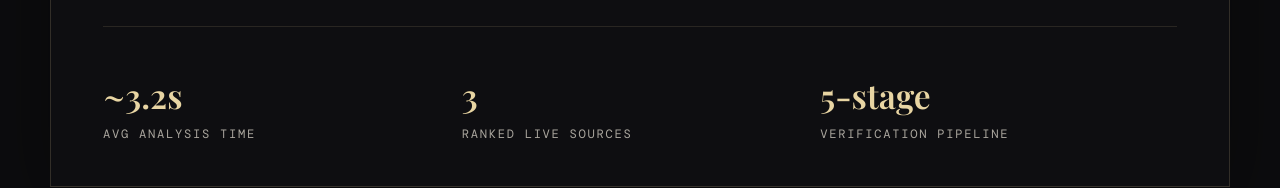
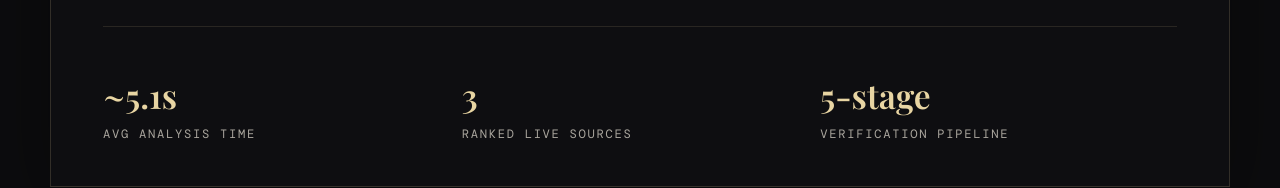
Before and after one commit to edgardopaz/hackpsu26, a React (Vite) app in the folder frontend/: page / in a window 1280 px wide. Shown: the part 674-862 px from the top of the page. Built offline with nearby package versions, Linux system fonts and the light colour scheme; no server answers; a web font is replaced by a local one.

Commit message:
updated stat

```diff
--- a/frontend/src/App.jsx
+++ b/frontend/src/App.jsx
@@ -50,7 +50,7 @@ function App() {
 
   const stats = useMemo(
     () => [
-      { value: '~3.2s', label: 'avg analysis time' },
+      { value: '~5.1s', label: 'avg analysis time' },
       { value: '3', label: 'ranked live sources' },
       { value: '5-stage', label: 'verification pipeline' },
     ],
```
